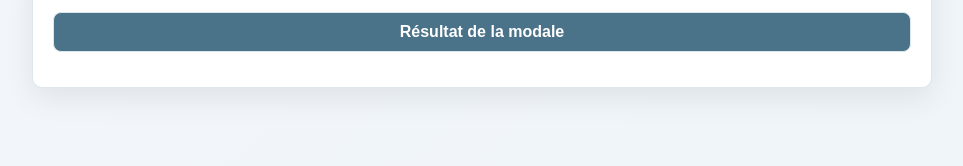
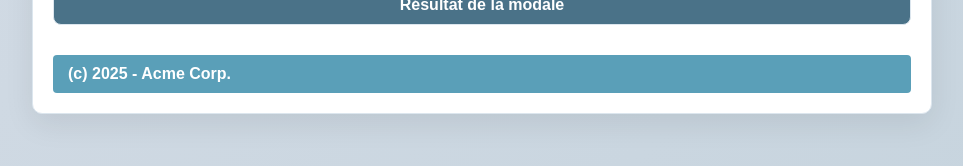
Before and after one commit to AlainTardif/contact-book, a website: page index.html in a window 1280 px wide. Shown: the part 438-604 px from the top of the page, without its empty margins (158-1121 px from the left). Drawn offline with Linux system fonts and the light colour scheme; no server answers.

Commit message:
Ajout footer - (c) 2025 Acme Corp

```diff
--- a/css/style.css
+++ b/css/style.css
@@ -33,7 +33,7 @@
 ========================= */
 body {
   font-family: Arial, sans-serif;
-  background: linear-gradient(135deg, #f4f7fb 0%, #eef4f8 100%);
+  background: linear-gradient(135deg, #d4dce6 0%, #c5d3dd 100%);
   color: var(--text-main);
   min-height: 100vh;
   padding: 20px;
@@ -349,6 +349,17 @@ body {
   text-align: center;
 }
 
+/* Footer */
+.footer {
+  background-color: #5a9fb8;
+  color: #fff;
+  text-align: left;
+  padding: 10px 15px;
+  border-radius: 4px;
+  margin-top: 15px;
+  font-weight: bold;
+}
+
 
 
 /* =========================
--- a/index.html
+++ b/index.html
@@ -29,7 +29,9 @@
 
     <!-- Liste des contacts ajoutés -->
     <div id="contacts-list"></div>
-
+      <footer class="footer">
+      (c) 2025 - Acme Corp.
+    </footer>
   </div>
 
   <!-- Overlay (grise le fond) -->
```
